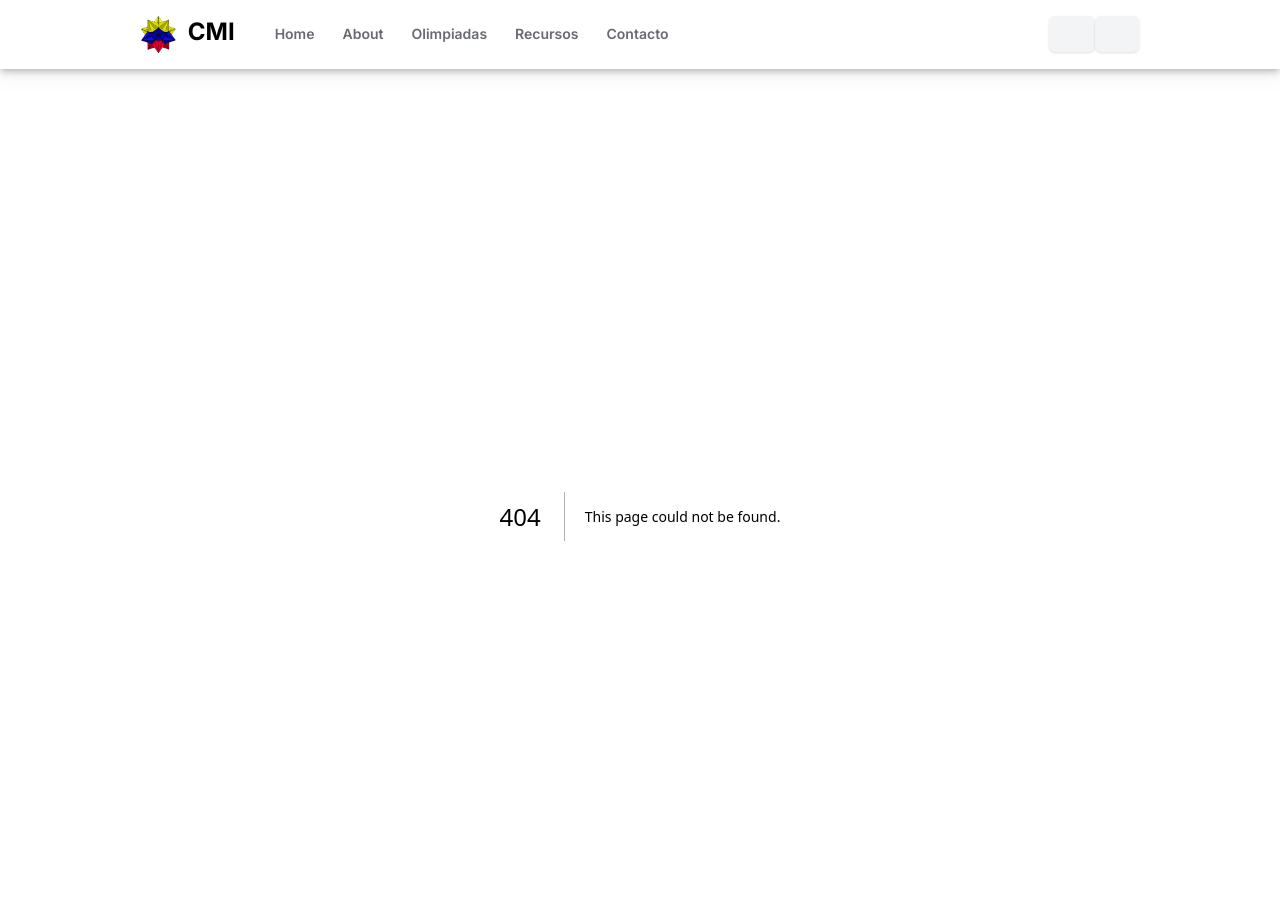
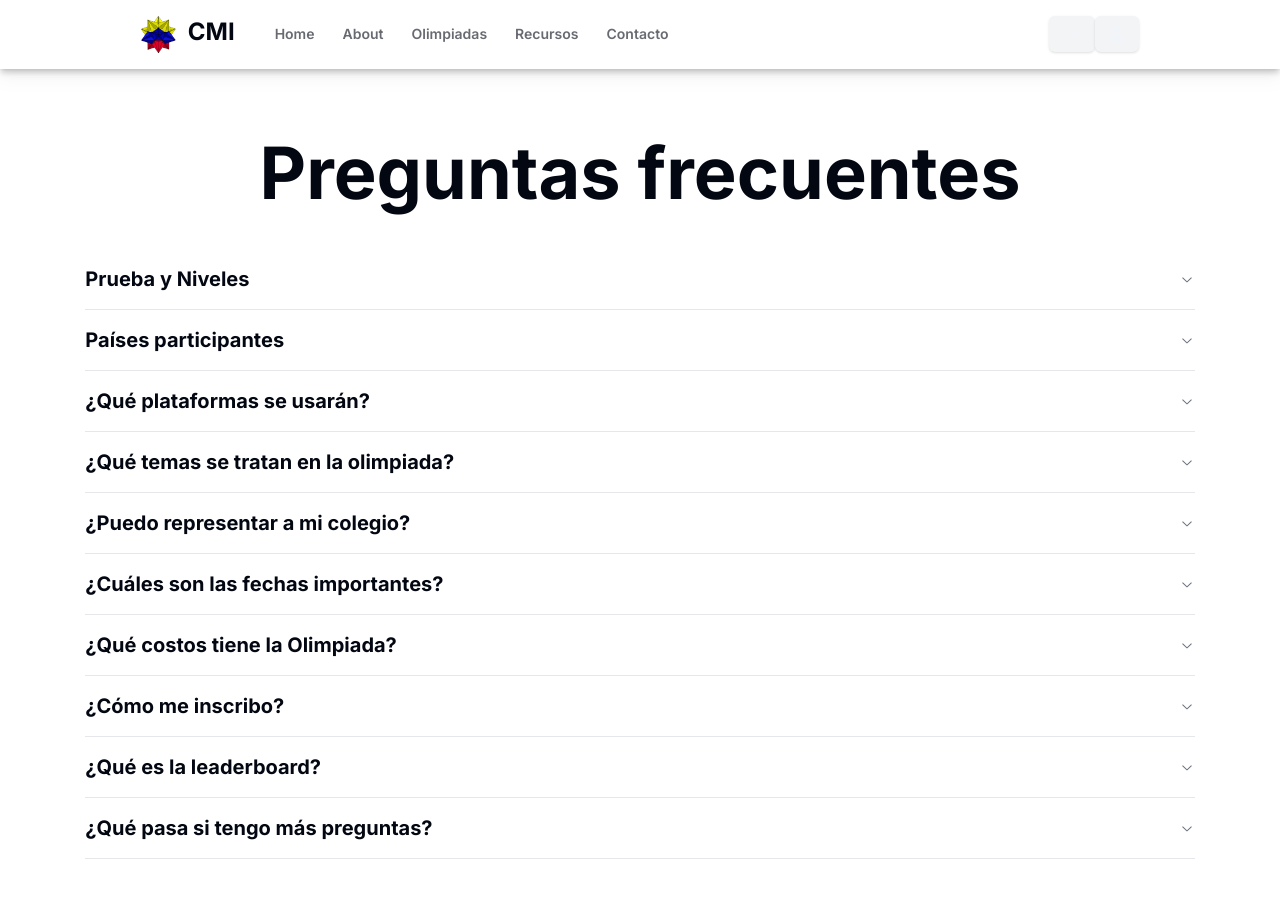
Before and after one commit to LeonardoZambranoL/cmi-ema-frontend, a Next.js app: page /about/faq in a window 1280 px wide. Before the commit this address had no page. Shown: the top 898 px of the page. Built offline with nearby package versions, Linux system fonts and the light colour scheme.

Commit message:
new page for FAQ

```diff
--- /dev/null
+++ b/src/app/about/faq/page.tsx
@@ -0,0 +1,37 @@
+import {
+  Accordion,
+  AccordionContent,
+  AccordionItem,
+  AccordionTrigger,
+} from "@/components/ui/accordion";
+import { getFAQ } from "@/lib/utils";
+import SmallHeader from "@/components/Headers/SmallHeader";
+import BigHeader from "@/components/Headers/BigHeader";
+
+export default function Page() {
+  const faqTitle = "Preguntas frecuentes";
+  const faqs = getFAQ();
+  return (
+    <div className="container items-start mb-10 md:mt-5">
+      <div className="container flex flex-col items-center text-center w-full">
+        <BigHeader> {faqTitle} </BigHeader>
+      </div>
+      <Accordion type="single" collapsible className="mt-10">
+        {faqs.map((faq, index) => (
+          <AccordionItem value={String(index)} key={index}>
+            <AccordionTrigger>
+              <SmallHeader> {faq.question} </SmallHeader>
+            </AccordionTrigger>
+            <AccordionContent>
+              <div className="mx-2">
+                <span className="md:text-base lg:text-lg whitespace-pre-line">
+                  {faq.answer}
+                </span>
+              </div>
+            </AccordionContent>
+          </AccordionItem>
+        ))}
+      </Accordion>
+    </div>
+  );
+}
```
